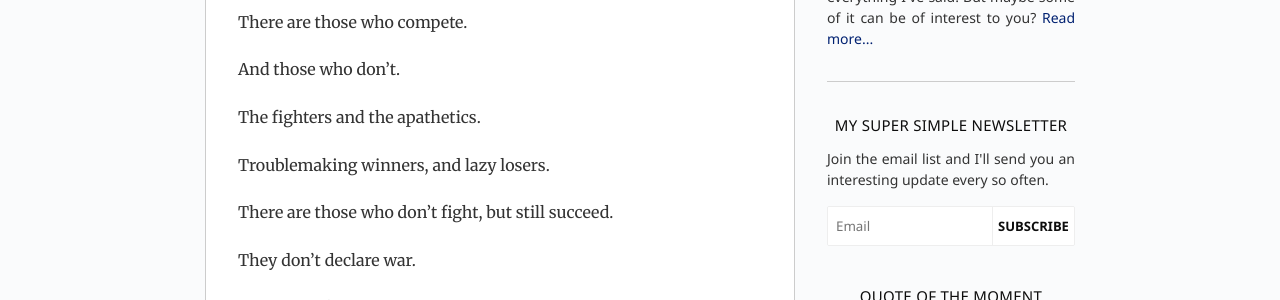
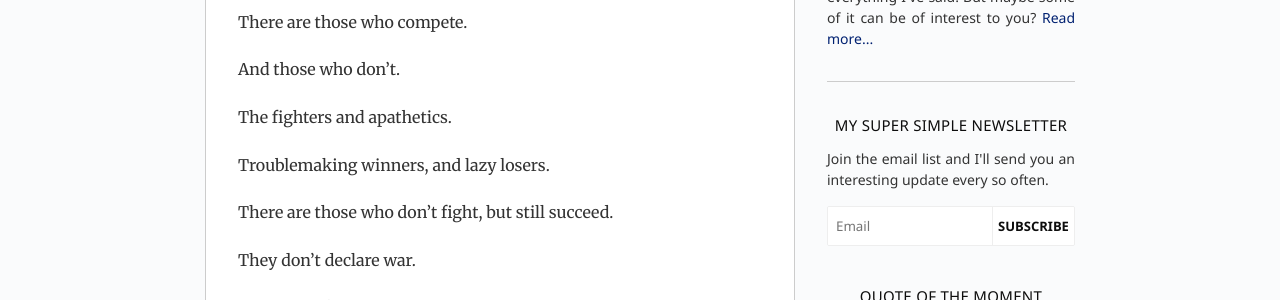
Before and after one commit to gdbroman/broman.blog, a Jekyll site: the page built from _posts/2020/2020-08-18-the-ultimate-winners.md, in a window 1280 px wide. Shown: the part 539-839 px from the top of the page. Built offline with Jekyll 4.4.1, drawn with Linux system fonts in a browser that asks for light colours; comment, search, counter and statistics services are not loaded.

Commit message:
revision

```diff
--- a/_includes/share.html
+++ b/_includes/share.html
@@ -43,5 +43,3 @@
 
     return t;
   }(document, "script", "twitter-wjs"));</script>
-<div id="fb-root"></div>
-<script async defer crossorigin="anonymous" src="https://connect.facebook.net/sv_SE/sdk.js#xfbml=1&version=v8.0" nonce="1yBs1v49"></script>
--- a/_posts/2020/2020-08-18-the-ultimate-winners.md
+++ b/_posts/2020/2020-08-18-the-ultimate-winners.md
@@ -8,7 +8,7 @@ There are those who compete.
 
 And those who don’t.
 
-The fighters and the apathetics.
+The fighters and apathetics.
 
 Troublemaking winners, and lazy losers.
 
```
